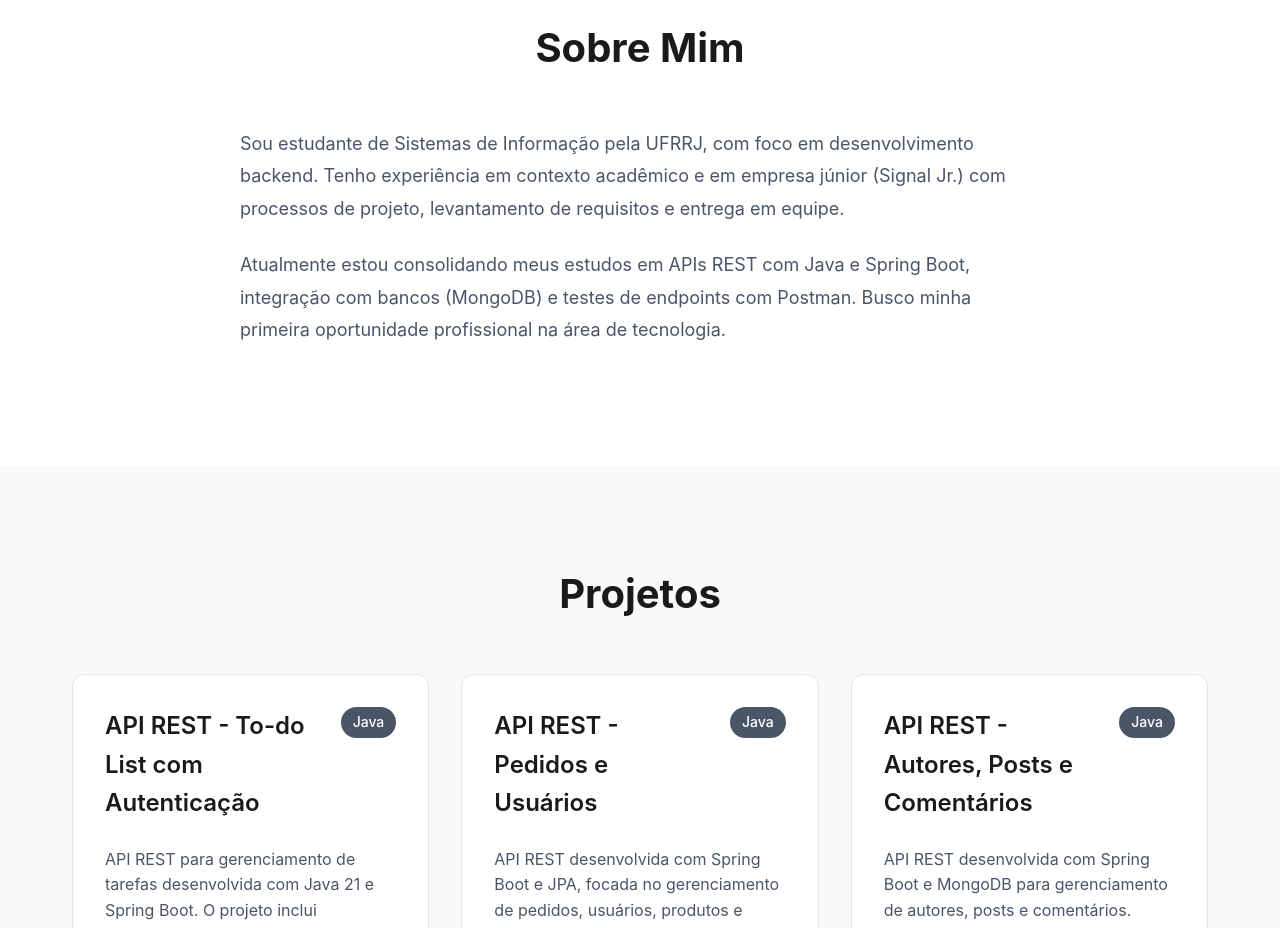
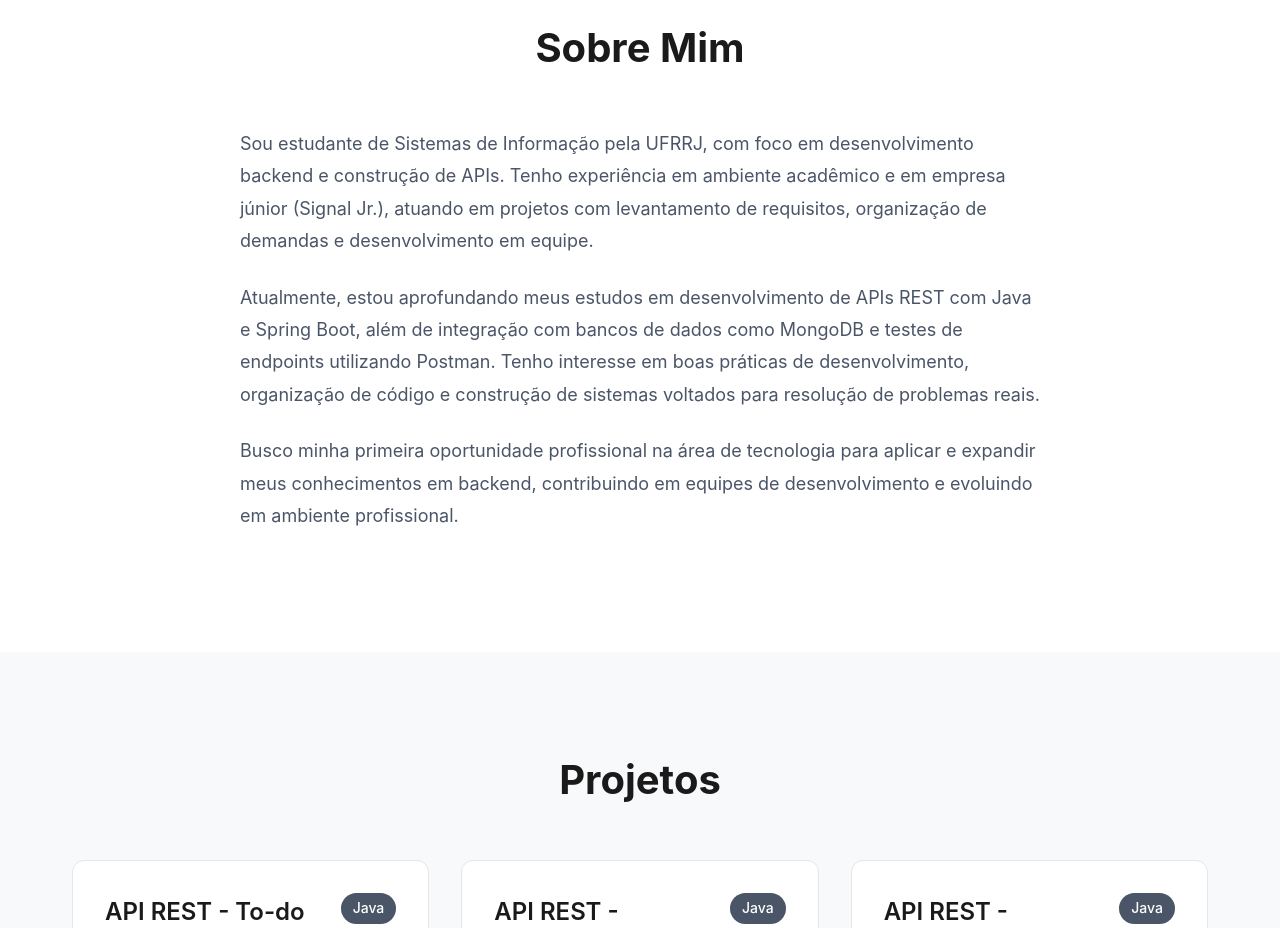
Before and after one commit to camillifidelis/portfolio-camilli-fidelis, a plain HTML site: page index.html in a window 1280 px wide. Shown: the part 880-1808 px from the top of the page. Drawn offline with Linux system fonts and the light colour scheme.

Commit message:
Atualização no texto de Sobre mim

```diff
--- a/index.html
+++ b/index.html
@@ -129,15 +129,19 @@
                 <h2 class="section-title">Sobre Mim</h2>
                 <div class="about-content">
                     <p class="about-text"> Sou estudante de Sistemas de Informação pela UFRRJ, com foco em
-                        desenvolvimento
-                        backend. Tenho experiência em contexto acadêmico e em empresa júnior (Signal Jr.) com
-                        processos
-                        de projeto, levantamento de requisitos e entrega em equipe. </p>
-                    <p class="about-text"> Atualmente estou consolidando meus estudos em APIs REST com Java e Spring
-                        Boot,
-                        integração com bancos (MongoDB) e testes de endpoints com Postman. Busco minha primeira
-                        oportunidade
-                        profissional na área de tecnologia. </p>
+                        desenvolvimento backend e construção de APIs. Tenho experiência em ambiente acadêmico
+                        e em empresa júnior (Signal Jr.), atuando em projetos com levantamento de requisitos,
+                        organização de demandas e desenvolvimento em equipe.
+                    </p>
+                    <p class="about-text"> Atualmente, estou aprofundando meus estudos em desenvolvimento de APIs REST
+                        com Java e Spring Boot, além de integração com bancos de dados como MongoDB e testes de
+                        endpoints utilizando Postman. Tenho interesse em boas práticas de desenvolvimento, organização
+                        de código e construção de sistemas voltados para resolução de problemas reais.
+                    </p>
+                    <p class="about-text"> Busco minha primeira oportunidade profissional na área de tecnologia para
+                        aplicar e expandir meus conhecimentos em backend, contribuindo em equipes de desenvolvimento e
+                        evoluindo em ambiente profissional.
+                    </p>
                 </div>
             </div>
         </section>
```
Lines whose indentation alone changed are shown as unchanged.
